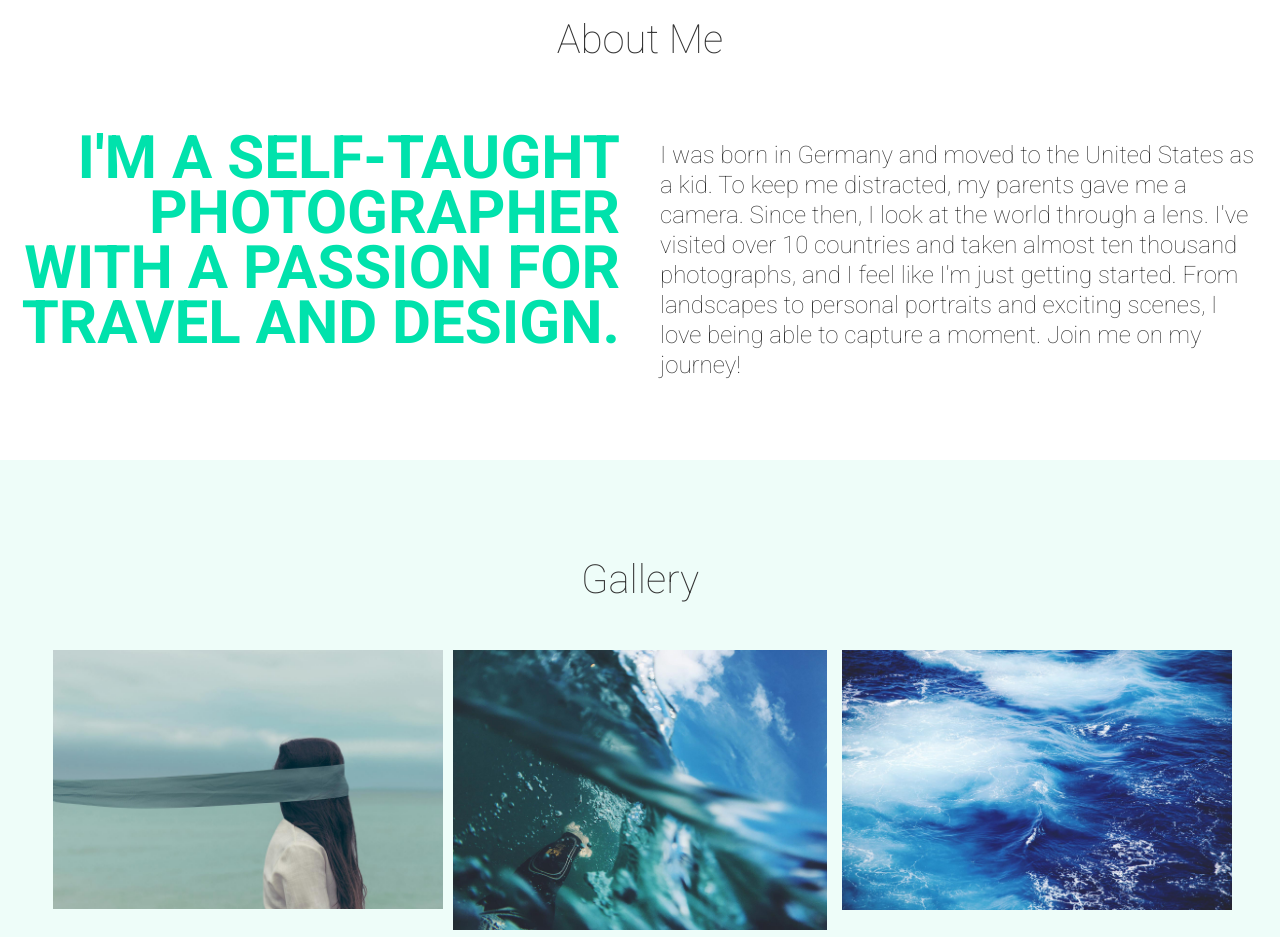
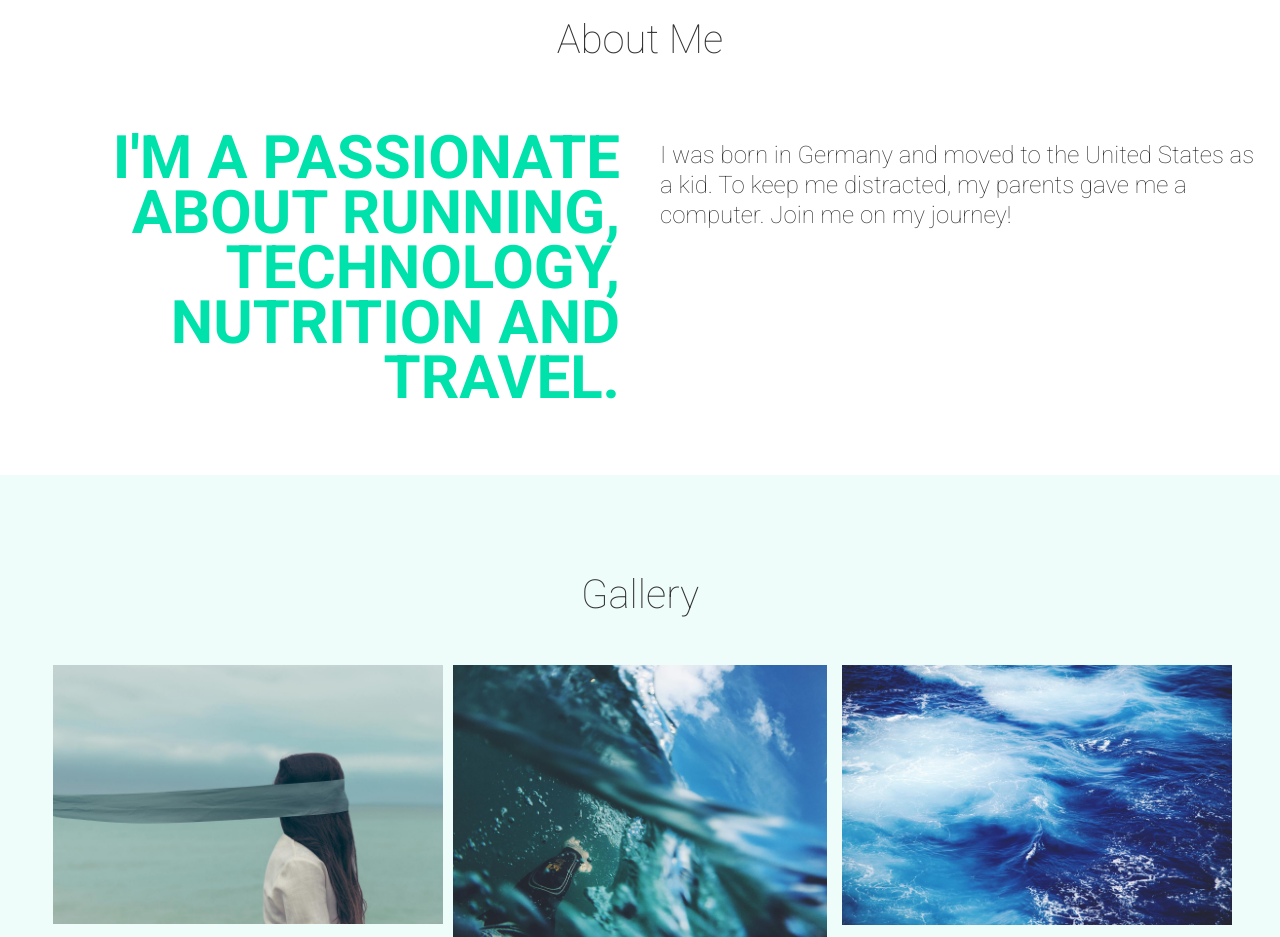
Before and after one commit to themesong/portfolio, a plain HTML site: page index.html in a window 1280 px wide. Shown: the part 880-1817 px from the top of the page. Drawn offline with nearby package versions, Linux system fonts and the light colour scheme.

Commit message:
Quick Bio Updates

```diff
--- a/index.html
+++ b/index.html
@@ -33,10 +33,10 @@
       <h2>About Me</h2>
       <div class="row">
         <div class="col-md-6 left-col">
-          <h2>I'm a self-taught photographer with a passion for travel and design.</h2>
+          <h2>I'm a passionate about running, technology, nutrition and travel.</h2>
         </div>
         <div class="col-md-6 right-col">
-          <h5>I was born in Germany and moved to the United States as a kid. To keep me distracted, my parents gave me a camera. Since then, I look at the world through a lens. I've visited over 10 countries and taken almost ten thousand photographs, and I feel like I'm just getting started. From landscapes to personal portraits and exciting scenes, I love being able to capture a moment. Join me on my journey!</h5>
+          <h5>I was born in Germany and moved to the United States as a kid. To keep me distracted, my parents gave me a computer. Join me on my journey!</h5>
         </div>
       </div>
     </div>
@@ -84,7 +84,7 @@
 
     <div id="contact" class="container-fluid hero">
       <h2>Contact Me</h2>
-      <p>I'm available for freelance—from events like weddings to documenting your next adventure, let's chat!</p>
+      <p>Let's chat!</p>
       <a href="mailto:jtovar3@gmail.com"><button type="button" class="cta">Contact</button></a>
 
       <div id="social">
```
